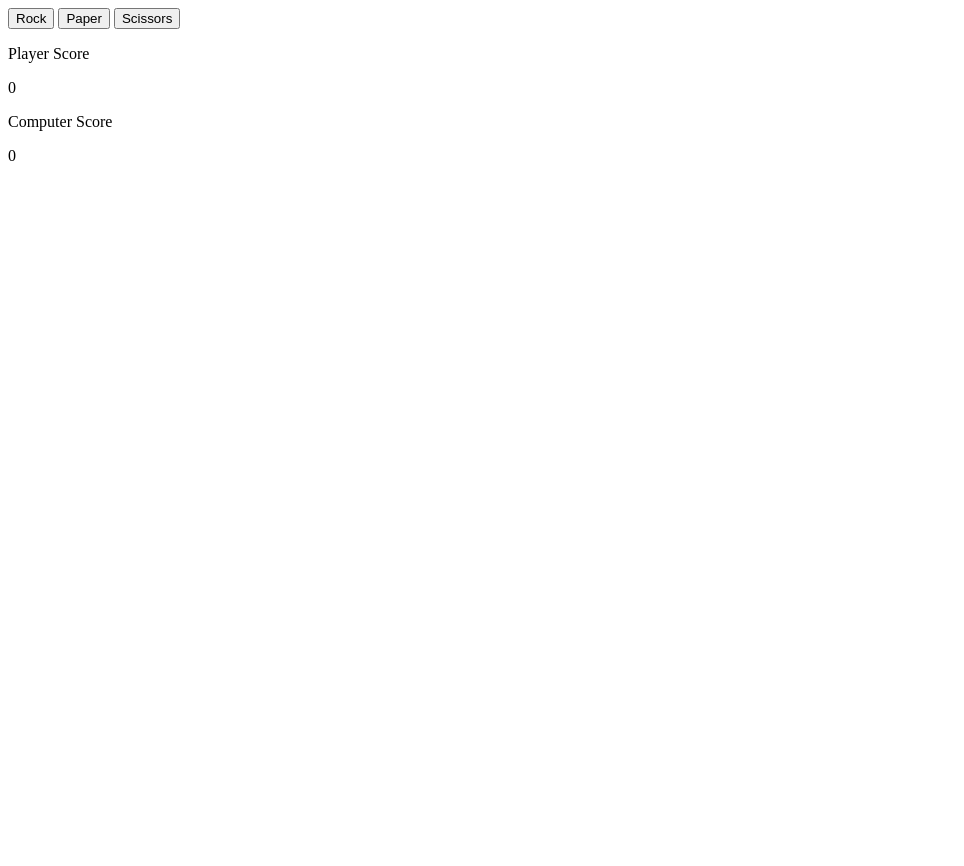
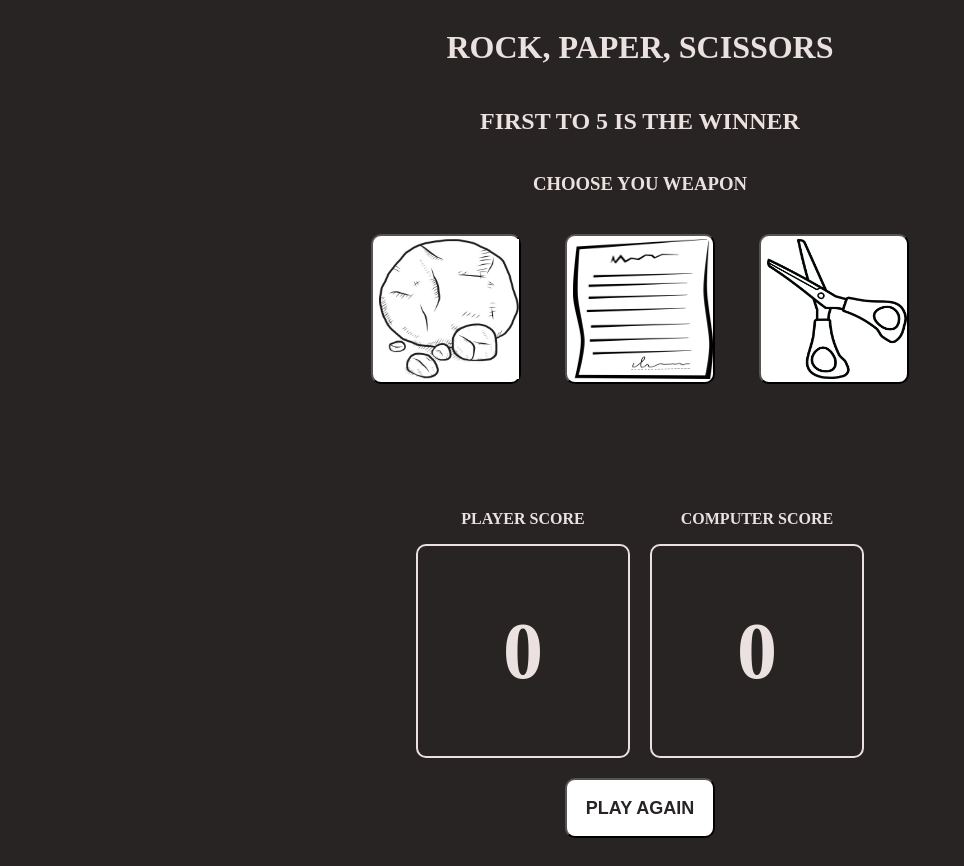
Before and after one commit to milliani85/rock-paper-scissors, a plain HTML site: page index.html in a window 1280 px wide. Shown: the whole page, without its empty margins (0-964 px from the left). Before the commit the page ends 800 px from the top, so only its background shows below. Drawn offline with Linux system fonts and the light colour scheme.

Commit message:
Add Css styles and remove buttons once game has finished

```diff
--- a/index.html
+++ b/index.html
@@ -4,21 +4,38 @@
     <meta charset="UTF-8">
     <meta http-equiv="X-UA-Compatible" content="IE=edge">
     <meta name="viewport" content="width=device-width, initial-scale=1.0">
-    <title>Document</title>
+    <title>Rock, Paper, Scissors</title>
+    <link rel="stylesheet" href="style.css">
     <script src="javascript.js" defer></script>
 </head>
 <body>
-    <button class = "buttons">Rock</button>
-    <button class = "buttons">Paper</button>
-    <button class = "buttons">Scissors</button>
-    <div>
-      <p>Player Score</p>
-      <p id = "player-score">0</p>
-      <p>Computer Score</p>
-      <p id = "computer-score">0</p>
+  <h1>ROCK, PAPER, SCISSORS</h1>
+  <h2>FIRST TO 5 IS THE WINNER</h2>
+  <h3>CHOOSE YOU WEAPON</h3>
+  <div class = "buttons-container">
+    <button class = "buttons">Rock<img src="images/rock.jpg"></button>
+    <button class = "buttons">Paper<img src="images/paper.png"></button>
+    <button class = "buttons">Scissors<img src="images/scissors.png"></button>
+  </div>
+  <div class = "result-container">
+    <p id = "result"></p>
+  </div>
+    <div class = "score-container">
+      <div class = "main-player-container">
+        <p>PLAYER SCORE</p>
+      <div class = "player-container">
+
+          <p id = "player-score">0</p>
+        </div>
+      </div>
+      <div class = "main-comp-container">
+        <p>COMPUTER SCORE</p>
+          <div class = "computer-container">
+            <p id = "computer-score">0</p>
+      </div>
+      </div>
     </div>
-    <div>
-      <p id = "result"></p>
-    </div>
+    <button class = "reset">PLAY AGAIN</button>
+
 </body>
 </html>
--- a/javascript.js
+++ b/javascript.js
@@ -7,12 +7,11 @@ let computerScore = 0;
 let buttons = document.querySelectorAll('.buttons');
 buttons.forEach((button => {
     button.addEventListener ('click', () => {
-        playerSelection = button.innerHTML;
+        playerSelection = button.innerText;
         playRound();
     })
 
 }))
-
 
 //Function that asks computer for a random selection.
 
@@ -21,6 +20,10 @@ function computerPlay() {
     return computerOptions[Math.floor(Math.random() * computerOptions.length)];
 }
 
+//Play again button.
+
+const resetBtn = document.querySelector('.reset');
+resetBtn.addEventListener('click',() => location.reload());
 
 
 //Function that plays the game.
@@ -71,40 +74,31 @@ function playRound() {
                 cScore.innerHTML = computerScore;
     } else if (playerSelection === 'Scissors' && computerSelection === 'Scissors') {
         const container = document.querySelector('#result');
-          container.textContent ='You draw! Scissors and Paper is a tie!';
+          container.textContent ='You draw! Scissors and Scissors is a tie!';
     }
-}
+    if (playerScore > computerScore && playerScore === 5) {
+        const container = document.querySelector('#result');
+          container.textContent ='Well done! You are the champ!';
+    } else if (playerScore < computerScore && computerScore === 5) {
+        const container = document.querySelector('#result');
+          container.textContent ='Oh no you lose! Better luck next time!';
+    }
 
-//Plays 5 rounds of Rock, Paper, Scissors.
+    //Updates score board
 
-/*function game() {
-    playerScore = 0;
-    computerScore = 0;
-            console.log(roundResult);
-         if (roundResult === 'You win! Rock beats Scissors!' ||
-            roundResult === 'You win! Paper beats Rock!' ||
-            roundResult === 'You win! Scissors beats Paper!') {
-                playerScore += 1;
-                console.log('Player Score ' + playerScore,  ' - ', 'Computer Score ' + computerScore);
-        } else if (roundResult === 'You lose! Paper beats Rock!' ||
-                   roundResult === 'You lose! Scissors beats Paper!' ||
-                   roundResult === 'You lose! Rock beats Scissors!') {
-                       computerScore += 1;
-                       console.log('Player Score ' + playerScore, ' - ', 'Computer Score ' + computerScore);
-        } else { console.log('Player Score ' + playerScore, ' - ', 'Computer Score ' + computerScore);
-        }
+    if (playerScore === 5 || computerScore === 5) {
+          const pScore = document.querySelector('#player-score');
+            pScore.innerHTML = playerScore;
+          const cScore = document.querySelector('#computer-score');
+            cScore.innerHTML = computerScore;
+            disableButtons();
     }
-*/
 
 
+    //Disables buttons once game has finished
 
-    //Gives the final result
-
-   /* if (playerScore > computerScore) {
-        console.log('Well done, you win!');
-    } else if (playerScore < computerScore) {
-        console.log('Unlucky, you lose!');
-    } else {
-        console.log('This match is a draw!');
-    }
-*/
+   function disableButtons() {
+     buttons.forEach(button => {
+      button.disabled = true
+  })
+}}
--- /dev/null
+++ b/style.css
@@ -0,0 +1,105 @@
+body {
+    background-color: #292424;
+    color: rgb(235, 225, 225);
+    display: flex;
+    flex-direction: column;
+    align-items: center;
+
+}
+
+.buttons {
+
+    width: 150px;
+    height: 150px;
+    border-radius: 10px;
+    background-color: white;
+    font-size: 0pt;
+    margin: 20px;
+
+}
+
+img {
+
+    width: 140px;
+    height: 140px;
+
+}
+
+.result-container {
+    height: 50px;
+    font-size: 30px;
+}
+
+.score-container {
+    display: flex;
+    font-weight: bold;
+    margin: 40px 10px 0px 10px;
+
+
+}
+
+.main-player-container {
+    display: flex;
+    flex-direction: column;
+    align-items: center;
+    margin-right: 10px;
+
+}
+
+.player-container {
+    border: 2px solid rgb(235, 225, 225);
+    border-radius: 10px;
+    width: 200px;
+    height: 200px;
+    display: flex;
+    flex-direction: column;
+    align-items: center;
+    justify-content: center;
+    padding: 5px;
+
+
+}
+
+
+#player-score {
+    font-size: 80px;
+
+}
+
+.main-comp-container {
+    display: flex;
+    flex-direction: column;
+    align-items: center;
+    margin-left: 10px;
+
+}
+
+
+.computer-container {
+    border:2px solid rgb(235, 225, 225);
+    border-radius: 10px;
+    width: 200px;
+    height: 200px;
+    display: flex;
+    flex-direction: column;
+    align-items: center;
+    justify-content: center;
+    padding: 5px;
+
+}
+
+#computer-score {
+    font-size: 80px;
+
+}
+
+.reset {
+    height: 60px;
+    color: #292424;
+    width: 150px;
+    border-radius: 10px;
+    background-color: white;
+    margin: 20px;
+    font-size: large;
+    font-weight: bold;
+}
```
Also changed, not shown: images/paper.png (added), images/rock.jpg (added), images/scissors.png (added).
